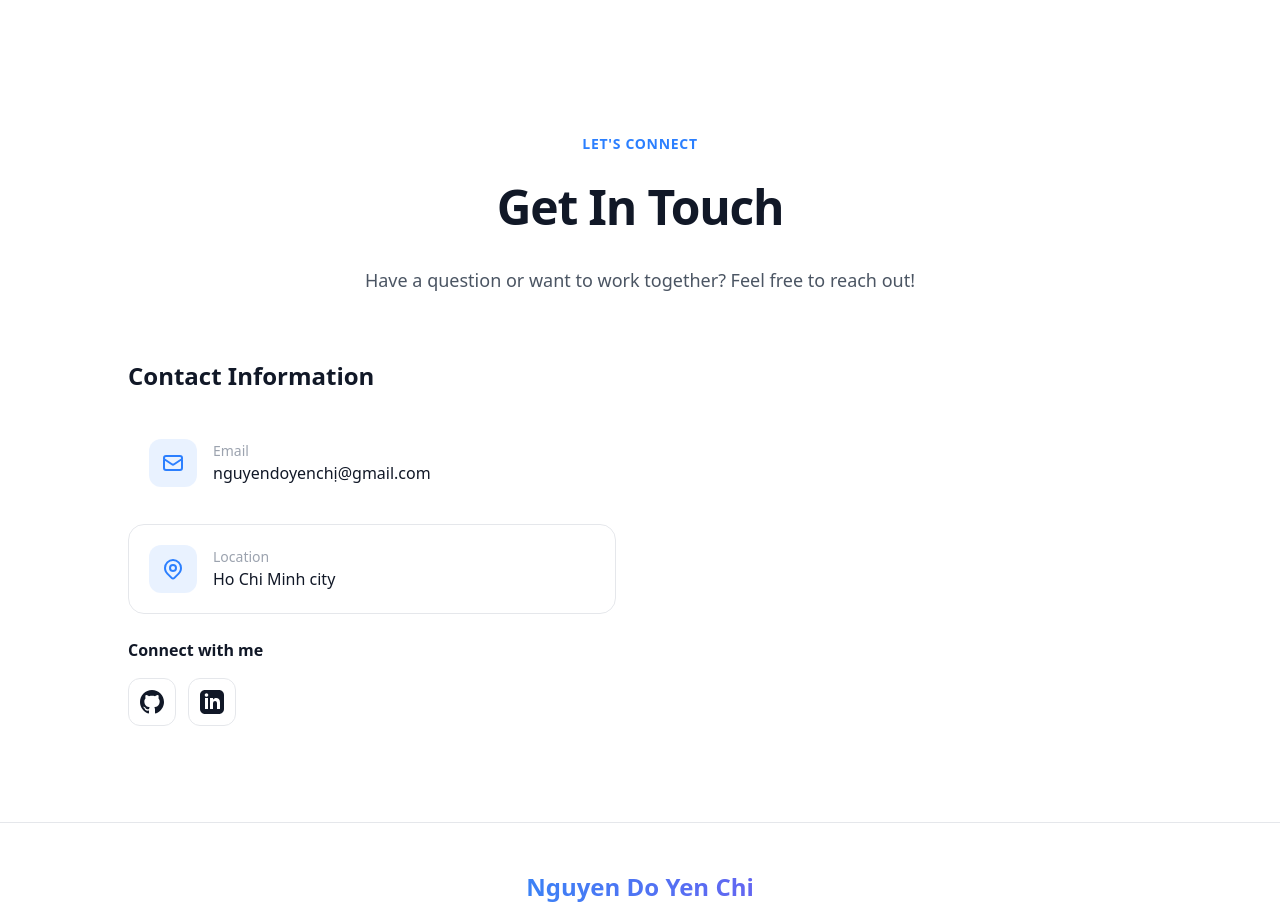
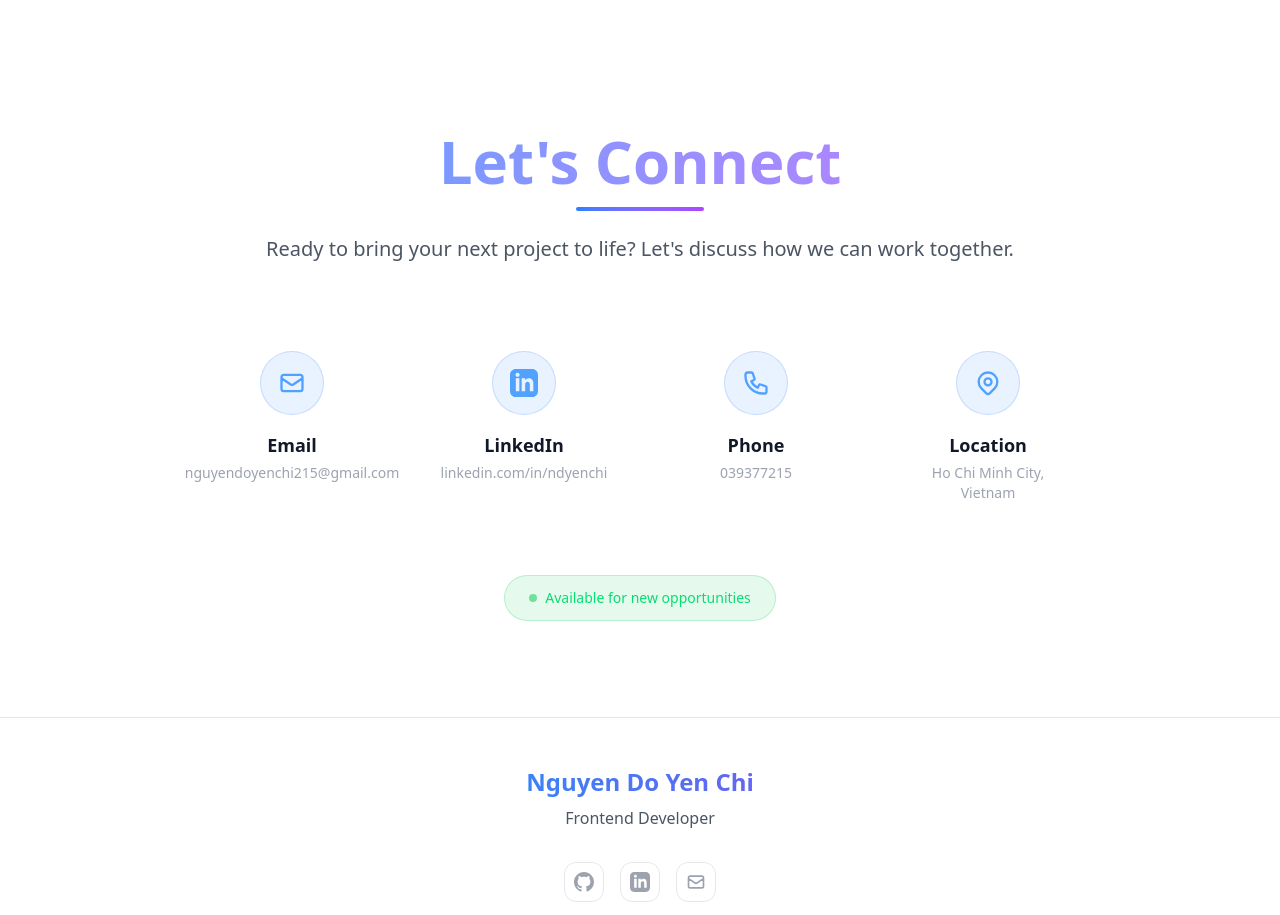
Before and after one commit to ndyenchi/portfolio, a React (Vite) app: page / in a window 1280 px wide. Shown: the part 5400-6315 px from the top of the page. Built offline with nearby package versions, Linux system fonts and the light colour scheme.

Commit message:
feat: redesign contact section with grid layout and update contact info

```diff
--- a/src/components/contact.tsx
+++ b/src/components/contact.tsx
@@ -2,34 +2,33 @@
 
 export function Contact() {
   return (
-    <section id="contact" className="section">
+    <section id="contact" className="section py-24">
       <div className="container-custom">
-        <div className="text-center mb-16">
-          <div className="inline-block mb-4">
-            <span className="text-sm font-semibold text-blue-500 uppercase tracking-wider">
+        <div className="text-center max-w-4xl mx-auto">
+          {/* Heading */}
+          <div className="mb-6">
+            <h2 className="text-5xl md:text-6xl font-bold mb-4 bg-gradient-to-r from-blue-400 to-purple-400 bg-clip-text text-transparent">
               Let's Connect
-            </span>
-          </div>
-          <h2 className="heading-2 mb-6">Get In Touch</h2>
-          <p className="body-large max-w-2xl mx-auto">
-            Have a question or want to work together? Feel free to reach out!
-          </p>
+            </h2>
+            <div className="w-32 h-1 bg-gradient-to-r from-blue-500 to-purple-500 mx-auto rounded-full"></div>
           </div>
 
-        <div className="max-w-5xl mx-auto grid md:grid-cols-2 gap-12">
-          {/* Contact Information */}
-          <div className="space-y-6 animate-fade-in">
-            <div>
-              <h3 className="heading-4 mb-6">Contact Information</h3>
-              <div className="space-y-4">
+          {/* Subtitle */}
+          <p className="text-lg md:text-xl text-text-secondary mb-16">
+            Ready to bring your next project to life? Let's discuss how we can
+            work together.
+          </p>
+
+          {/* Contact Grid */}
+          <div className="grid grid-cols-1 md:grid-cols-2 lg:grid-cols-4 gap-8 mb-12">
+            {/* Email */}
             <a
               href={`mailto:${contactInfo.email}`}
-                  className="group relative flex items-center gap-4 p-5 rounded-xl transition-all border border-transparent hover:border-blue-500/50"
+              className="group flex flex-col items-center gap-4 p-6 rounded-2xl transition-all hover:scale-105"
             >
-                  <div className="absolute inset-0 bg-gradient-to-r from-blue-500/10 to-transparent opacity-0 group-hover:opacity-100 rounded-xl transition-opacity"></div>
-                  <div className="relative w-12 h-12 rounded-lg bg-blue-500/10 flex items-center justify-center group-hover:bg-blue-500 group-hover:scale-110 transition-all">
+              <div className="w-16 h-16 rounded-full bg-blue-500/10 border border-blue-500/20 flex items-center justify-center group-hover:bg-blue-500/20 transition-all">
                 <svg
-                      className="w-6 h-6 text-blue-500 group-hover:text-white transition-colors"
+                  className="w-7 h-7 text-blue-400"
                   fill="none"
                   viewBox="0 0 24 24"
                   stroke="currentColor"
@@ -42,18 +41,75 @@
                   />
                 </svg>
               </div>
-                  <div className="relative">
-                    <p className="text-sm text-text-tertiary">Email</p>
-                    <p className="font-medium group-hover:text-blue-500 transition-colors">
+              <div className="text-center px-2">
+                <p className="text-lg font-semibold mb-1">Email</p>
+                <p className="text-sm text-text-tertiary break-words">
                   {contactInfo.email}
                 </p>
               </div>
             </a>
 
-                <div className="flex items-center gap-4 p-5 rounded-xl border border-border">
-                  <div className="w-12 h-12 rounded-lg bg-blue-500/10 flex items-center justify-center">
+            {/* LinkedIn */}
+            {contactInfo.linkedin && (
+              <a
+                href={contactInfo.linkedin}
+                target="_blank"
+                rel="noopener noreferrer"
+                className="group flex flex-col items-center gap-4 p-6 rounded-2xl transition-all hover:scale-105"
+              >
+                <div className="w-16 h-16 rounded-full bg-blue-500/10 border border-blue-500/20 flex items-center justify-center group-hover:bg-blue-500/20 transition-all">
                   <svg
-                      className="w-6 h-6 text-blue-500"
+                    className="w-7 h-7 text-blue-400"
+                    fill="currentColor"
+                    viewBox="0 0 24 24"
+                  >
+                    <path d="M19 0h-14c-2.761 0-5 2.239-5 5v14c0 2.761 2.239 5 5 5h14c2.762 0 5-2.239 5-5v-14c0-2.761-2.238-5-5-5zm-11 19h-3v-11h3v11zm-1.5-12.268c-.966 0-1.75-.79-1.75-1.764s.784-1.764 1.75-1.764 1.75.79 1.75 1.764-.783 1.764-1.75 1.764zm13.5 12.268h-3v-5.604c0-3.368-4-3.113-4 0v5.604h-3v-11h3v1.765c1.396-2.586 7-2.777 7 2.476v6.759z" />
+                  </svg>
+                </div>
+                <div className="text-center">
+                  <p className="text-lg font-semibold mb-1">LinkedIn</p>
+                  <p className="text-sm text-text-tertiary">
+                    linkedin.com/in/ndyenchi
+                  </p>
+                </div>
+              </a>
+            )}
+
+            {/* Phone */}
+            {contactInfo.phone && (
+              <a
+                href={`tel:${contactInfo.phone}`}
+                className="group flex flex-col items-center gap-4 p-6 rounded-2xl transition-all hover:scale-105"
+              >
+                <div className="w-16 h-16 rounded-full bg-blue-500/10 border border-blue-500/20 flex items-center justify-center group-hover:bg-blue-500/20 transition-all">
+                  <svg
+                    className="w-7 h-7 text-blue-400"
+                    fill="none"
+                    viewBox="0 0 24 24"
+                    stroke="currentColor"
+                  >
+                    <path
+                      strokeLinecap="round"
+                      strokeLinejoin="round"
+                      strokeWidth={2}
+                      d="M3 5a2 2 0 012-2h3.28a1 1 0 01.948.684l1.498 4.493a1 1 0 01-.502 1.21l-2.257 1.13a11.042 11.042 0 005.516 5.516l1.13-2.257a1 1 0 011.21-.502l4.493 1.498a1 1 0 01.684.949V19a2 2 0 01-2 2h-1C9.716 21 3 14.284 3 6V5z"
+                    />
+                  </svg>
+                </div>
+                <div className="text-center">
+                  <p className="text-lg font-semibold mb-1">Phone</p>
+                  <p className="text-sm text-text-tertiary">
+                    {contactInfo.phone}
+                  </p>
+                </div>
+              </a>
+            )}
+
+            {/* Location */}
+            <div className="group flex flex-col items-center gap-4 p-6 rounded-2xl transition-all">
+              <div className="w-16 h-16 rounded-full bg-blue-500/10 border border-blue-500/20 flex items-center justify-center group-hover:bg-blue-500/20 transition-all">
+                <svg
+                  className="w-7 h-7 text-blue-400"
                   fill="none"
                   viewBox="0 0 24 24"
                   stroke="currentColor"
@@ -72,56 +128,21 @@
                   />
                 </svg>
               </div>
-                  <div>
-                    <p className="text-sm text-text-tertiary">Location</p>
-                    <p className="font-medium">{contactInfo.location}</p>
-                  </div>
+              <div className="text-center">
+                <p className="text-lg font-semibold mb-1">Location</p>
+                <p className="text-sm text-text-tertiary">
+                  {contactInfo.location}
+                </p>
               </div>
             </div>
           </div>
 
-            {/* Social Links */}
-            <div>
-              <h4 className="font-semibold mb-4">Connect with me</h4>
-              <div className="flex gap-3">
-                {contactInfo.github && (
-                  <a
-                    href={contactInfo.github}
-                    target="_blank"
-                    rel="noopener noreferrer"
-                    className="group relative w-12 h-12 rounded-lg hover:bg-blue-500 border border-border hover:border-blue-500 flex items-center justify-center transition-all hover:scale-110"
-                    aria-label="GitHub"
-                  >
-                    <div className="absolute inset-0 bg-blue-500/20 rounded-lg opacity-0 group-hover:opacity-100 blur transition-opacity"></div>
-                    <svg
-                      className="relative w-6 h-6 text-text-primary group-hover:text-white transition-colors"
-                      fill="currentColor"
-                      viewBox="0 0 24 24"
-                    >
-                      <path d="M12 0c-6.626 0-12 5.373-12 12 0 5.302 3.438 9.8 8.207 11.387.599.111.793-.261.793-.577v-2.234c-3.338.726-4.033-1.416-4.033-1.416-.546-1.387-1.333-1.756-1.333-1.756-1.089-.745.083-.729.083-.729 1.205.084 1.839 1.237 1.839 1.237 1.07 1.834 2.807 1.304 3.492.997.107-.775.418-1.305.762-1.604-2.665-.305-5.467-1.334-5.467-5.931 0-1.311.469-2.381 1.236-3.221-.124-.303-.535-1.524.117-3.176 0 0 1.008-.322 3.301 1.23.957-.266 1.983-.399 3.003-.404 1.02.005 2.047.138 3.006.404 2.291-1.552 3.297-1.23 3.297-1.23.653 1.653.242 2.874.118 3.176.77.84 1.235 1.911 1.235 3.221 0 4.609-2.807 5.624-5.479 5.921.43.372.823 1.102.823 2.222v3.293c0 .319.192.694.801.576 4.765-1.589 8.199-6.086 8.199-11.386 0-6.627-5.373-12-12-12z" />
-                    </svg>
-                  </a>
-                )}
-                {contactInfo.linkedin && (
-                  <a
-                    href={contactInfo.linkedin}
-                    target="_blank"
-                    rel="noopener noreferrer"
-                    className="group relative w-12 h-12 rounded-lg hover:bg-blue-500 border border-border hover:border-blue-500 flex items-center justify-center transition-all hover:scale-110"
-                    aria-label="LinkedIn"
-                  >
-                    <div className="absolute inset-0 bg-blue-500/20 rounded-lg opacity-0 group-hover:opacity-100 blur transition-opacity"></div>
-                    <svg
-                      className="relative w-6 h-6 text-text-primary group-hover:text-white transition-colors"
-                      fill="currentColor"
-                      viewBox="0 0 24 24"
-                    >
-                      <path d="M19 0h-14c-2.761 0-5 2.239-5 5v14c0 2.761 2.239 5 5 5h14c2.762 0 5-2.239 5-5v-14c0-2.761-2.238-5-5-5zm-11 19h-3v-11h3v11zm-1.5-12.268c-.966 0-1.75-.79-1.75-1.764s.784-1.764 1.75-1.764 1.75.79 1.75 1.764-.783 1.764-1.75 1.764zm13.5 12.268h-3v-5.604c0-3.368-4-3.113-4 0v5.604h-3v-11h3v1.765c1.396-2.586 7-2.777 7 2.476v6.759z" />
-                    </svg>
-                  </a>
-                )}
-              </div>
-            </div>
+          {/* Availability Status */}
+          <div className="inline-flex items-center gap-2 px-6 py-3 rounded-full bg-green-500/10 border border-green-500/20">
+            <div className="w-2 h-2 rounded-full bg-green-500 animate-pulse"></div>
+            <span className="text-sm font-medium text-green-400">
+              Available for new opportunities
+            </span>
           </div>
         </div>
       </div>
--- a/src/data/portfolio.ts
+++ b/src/data/portfolio.ts
@@ -172,8 +172,9 @@
 };
 
 export const contactInfo: ContactInfo = {
-  email: "nguyendoyenchị@gmail.com",
-  location: "Ho Chi Minh city",
+  email: "nguyendoyenchi215@gmail.com",
+  phone: "039377215",
+  location: "Ho Chi Minh City, Vietnam",
   linkedin: "https://www.linkedin.com/in/ndyenchi",
   github: "https://github.com/ndyenchi",
 };
```
Lines whose indentation alone changed are shown as unchanged.
